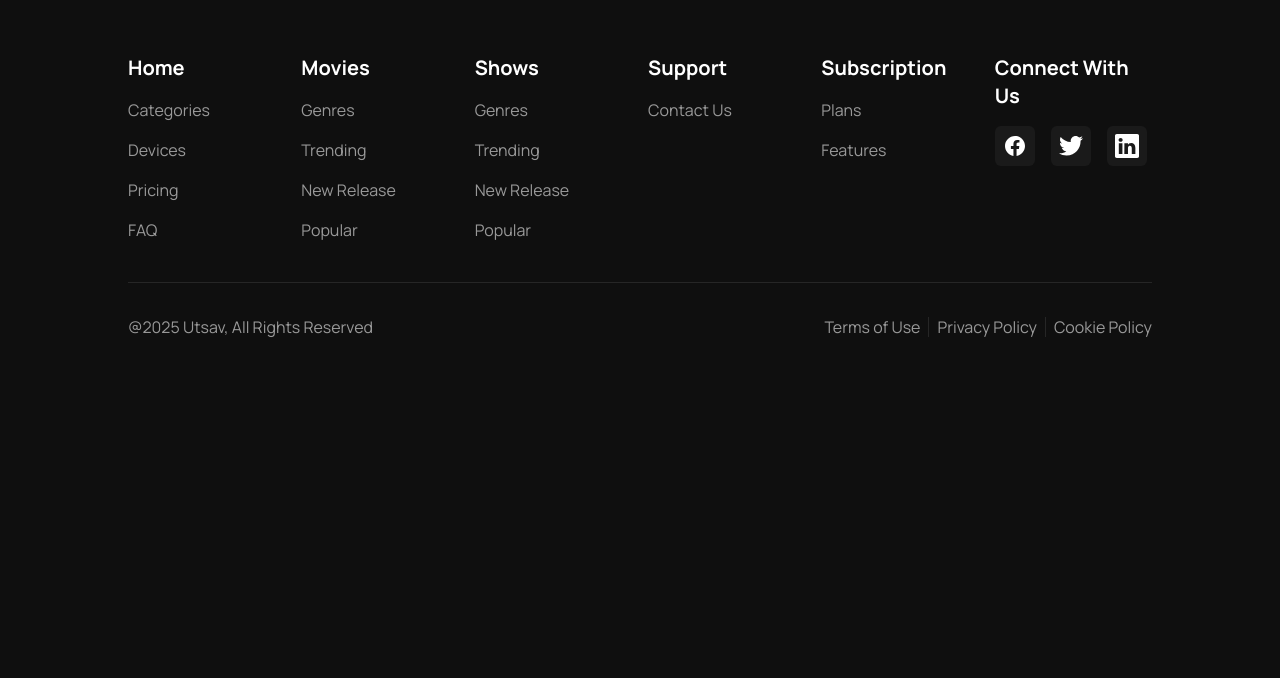
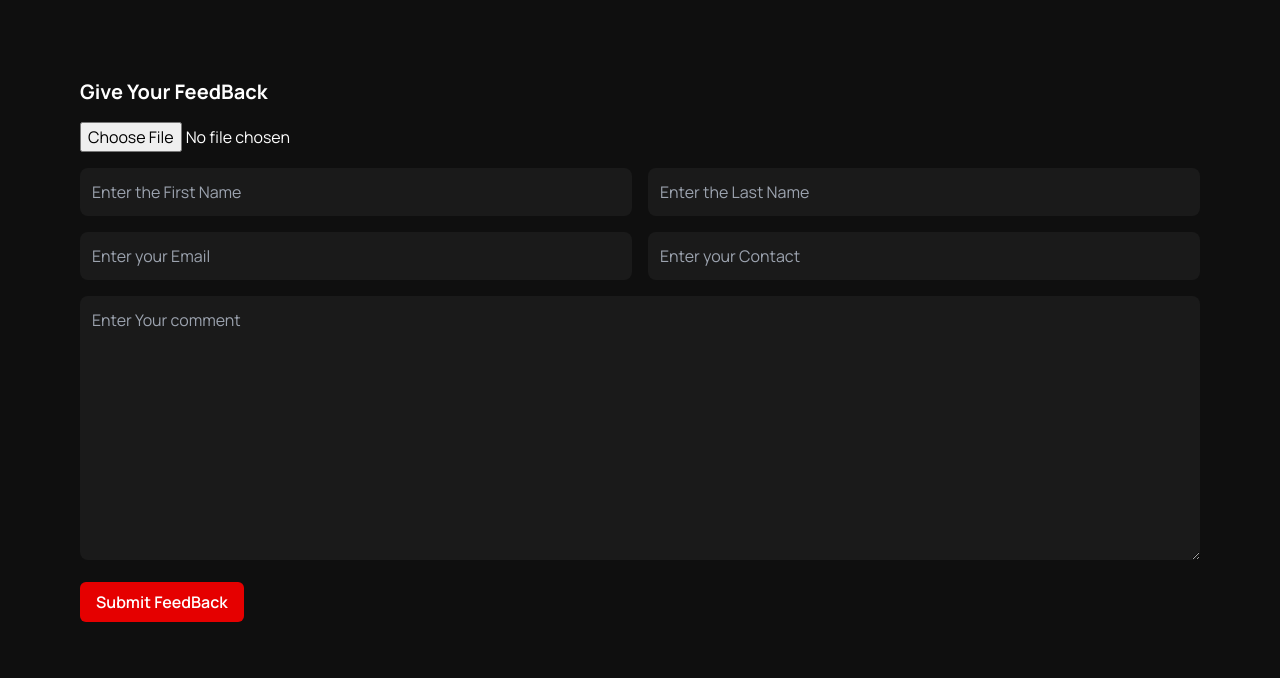
Before and after one commit to Iamaniketgupta/movie-utsav, a Next.js app: page / in a window 1280 px wide. Shown: the part 1762-2440 px from the top of the page. Before the commit the page ends 2133 px from the top, so only its background shows below. Built offline with nearby package versions, Linux system fonts and the light colour scheme; no server answers.

Commit message:
add feedback form

```diff
--- /dev/null
+++ b/src/app/show/[slug]/loading.js
@@ -0,0 +1,11 @@
+import Loader from '@/components/Loader'
+import React from 'react'
+
+export default function loading() {
+    console.log("Loading...")
+  return (
+    <div className='h-64 flex items-center justify-center'>
+        <Loader/>
+    </div>
+  )
+}
--- /dev/null
+++ b/src/components/FeedBack.js
@@ -0,0 +1,127 @@
+"use client"
+import React, { useEffect, useState } from 'react'
+
+export default function FeedBack() {
+
+    const [data, setData] = useState({
+        email: '',
+        firstName: '',
+        lastName: '',
+        contact: '',
+        comment: '',
+        contact: '',
+        avatar: ''
+    });
+
+    const validator = (email, contact) => {
+        if (!email || !contact) {
+            console.log("Enter email and contact")
+            return;
+        }
+        console.log(email)
+        let emailRegex = /^[a-z0-9]+@[a-z]+\.[a-z]{2,3}$/;
+        let contactRegex = /^[\+]?[(]?[0-9]{3}[)]?[-\s\.]?[0-9]{3}[-\s\.]?[0-9]{4,6}$/
+        let isEmailValid = emailRegex.test(emailRegex);
+        let isContactValid = contactRegex.test(parseInt(contactRegex));
+
+        console.log({ result: isContactValid })
+        console.log({ isEmailValid: isEmailValid })
+
+        return isContactValid && isEmailValid;
+    }
+
+    const onChangeHandler = (e) => {
+        setData((prev) => ({ ...prev, [e.target.name]: e.target.value }));
+    }
+
+    const onFileChange = (e) => {
+        console.log(e.target)
+        // setData((prev)=>({...prev,[e.target.name]:e.target.value}));
+    }
+
+    console.log(data)
+    const handleSubmit = (e) => {
+        e.preventDefault();
+       if(!validator(data.email,data.contact)){
+        console.error("Enter a Valid Email or Contact")
+       }
+        console.log("Form Data", data)
+
+
+    }
+
+
+    return (
+        <form
+            onSubmit={handleSubmit}
+            className='bg-black06 mt-10 flex flex-col text-white p-4 md:p-10 lg:p-20 gap-4 '>
+            <h2 className='text-xl font-bold text-white'>Give Your FeedBack</h2>
+
+            <input
+                onChange={onFileChange}
+                type="file" name='avatar' accept='image/*' required />
+
+            <div className='flex items-center gap-4 felx-wrap'>
+                {/* First Name */}
+                <div className=' flex-1'>
+                    <input
+                        value={data.firstName}
+                        onChange={onChangeHandler}
+                        type="text" name='firstName' placeholder='Enter the First Name'
+                        className='outline-none bg-black10  p-3 w-full rounded-lg' required />
+                </div>
+                {/* Last Name */}
+                <div className='flex-1'>
+                    <input type="text" name='lastName'
+                        onChange={onChangeHandler}
+                        value={data.lastName}
+                        className='outline-none bg-black10  p-3 w-full rounded-lg'
+                        placeholder='Enter the Last Name' required />
+                </div>
+            </div>
+
+            <div className='flex items-center gap-4 felx-wrap'>
+
+                {/* Email */}
+                <div className='flex-1'>
+                    <input type="email" name='email'
+                        onChange={onChangeHandler}
+                        value={data.email}
+                        className='outline-none bg-black10  p-3 w-full rounded-lg'
+                        placeholder='Enter your Email' required />
+                </div>
+
+
+                {/* Contact */}
+
+                <div className='flex-1'>
+                    <input type="phone" name='contact'
+                      onChange={onChangeHandler}
+                      value={data.contact}
+                        className='outline-none bg-black10  p-3 w-full rounded-lg'
+                        placeholder='Enter your Contact' required />
+                </div>
+            </div>
+
+            <div>
+                <textarea cols="30" rows="10" name='comment'
+                   onChange={onChangeHandler}
+                   value={data.comment}
+                    className='outline-none bg-black10  p-3 w-full rounded-lg'
+                    placeholder='Enter Your comment'>
+
+                </textarea>
+            </div>
+
+            <button
+                type='submit'
+                className='bg-red45 rounded-md p-2 px-4 max-w-fit hover:bg-red-600
+         text-white font-semibold '>
+                Submit FeedBack
+            </button>
+
+
+
+        </form>
+    )
+}
--- a/src/components/page/Home.js
+++ b/src/components/page/Home.js
@@ -6,6 +6,7 @@ import { useDispatch, useSelector } from "react-redux";
 import { useEffect } from "react";
 import { setLoading, setError, setMoviesData } from "../../lib/slices/movie";
 import Loader from "../Loader";
+import FeedBack from "../FeedBack";
 
 export default function Home() {
   const dispatch = useDispatch();
@@ -72,6 +73,8 @@ export default function Home() {
           </div>
         </div>
       }
+
+      <FeedBack></FeedBack>
     </main>
   );
 }
```
